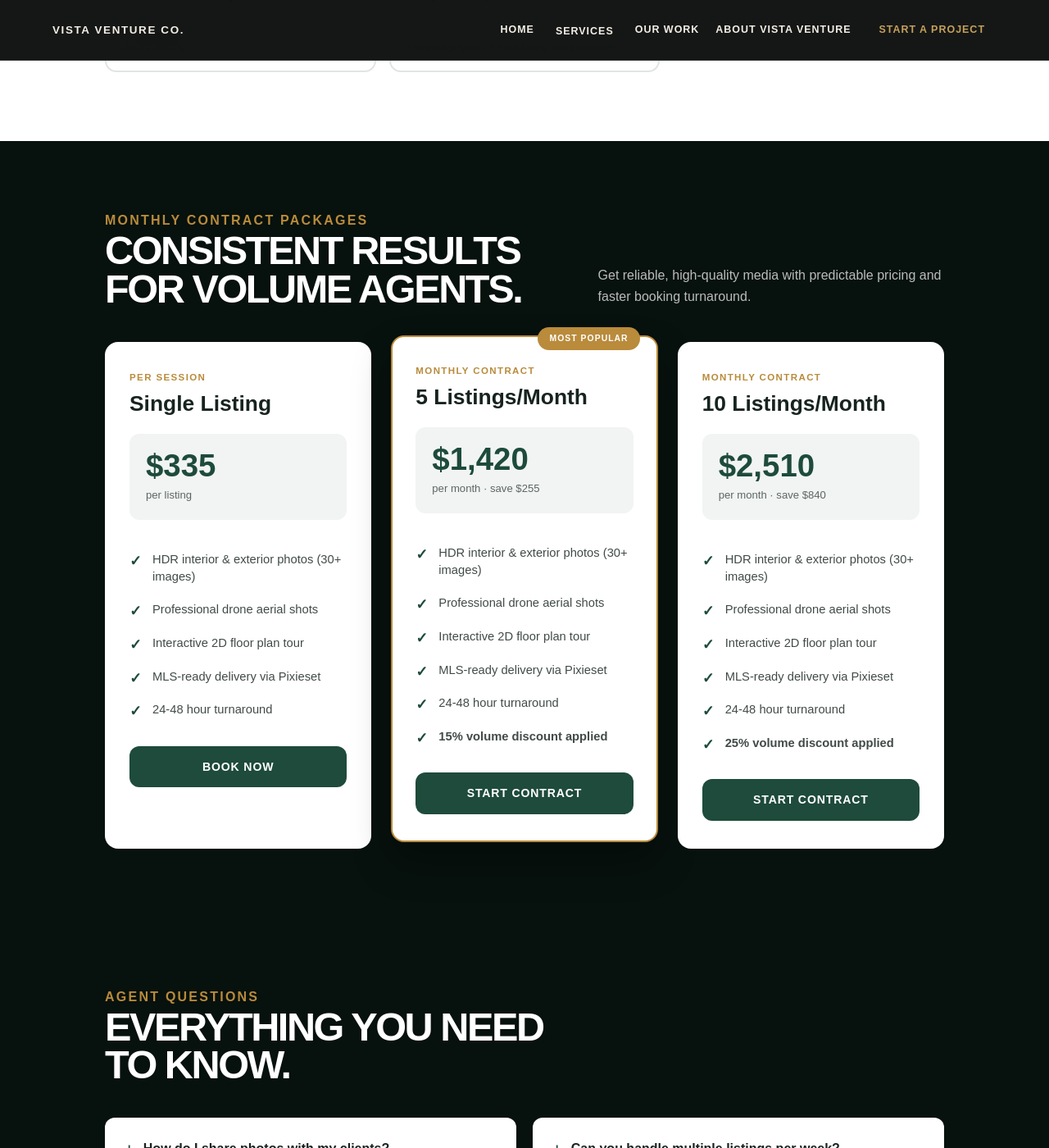
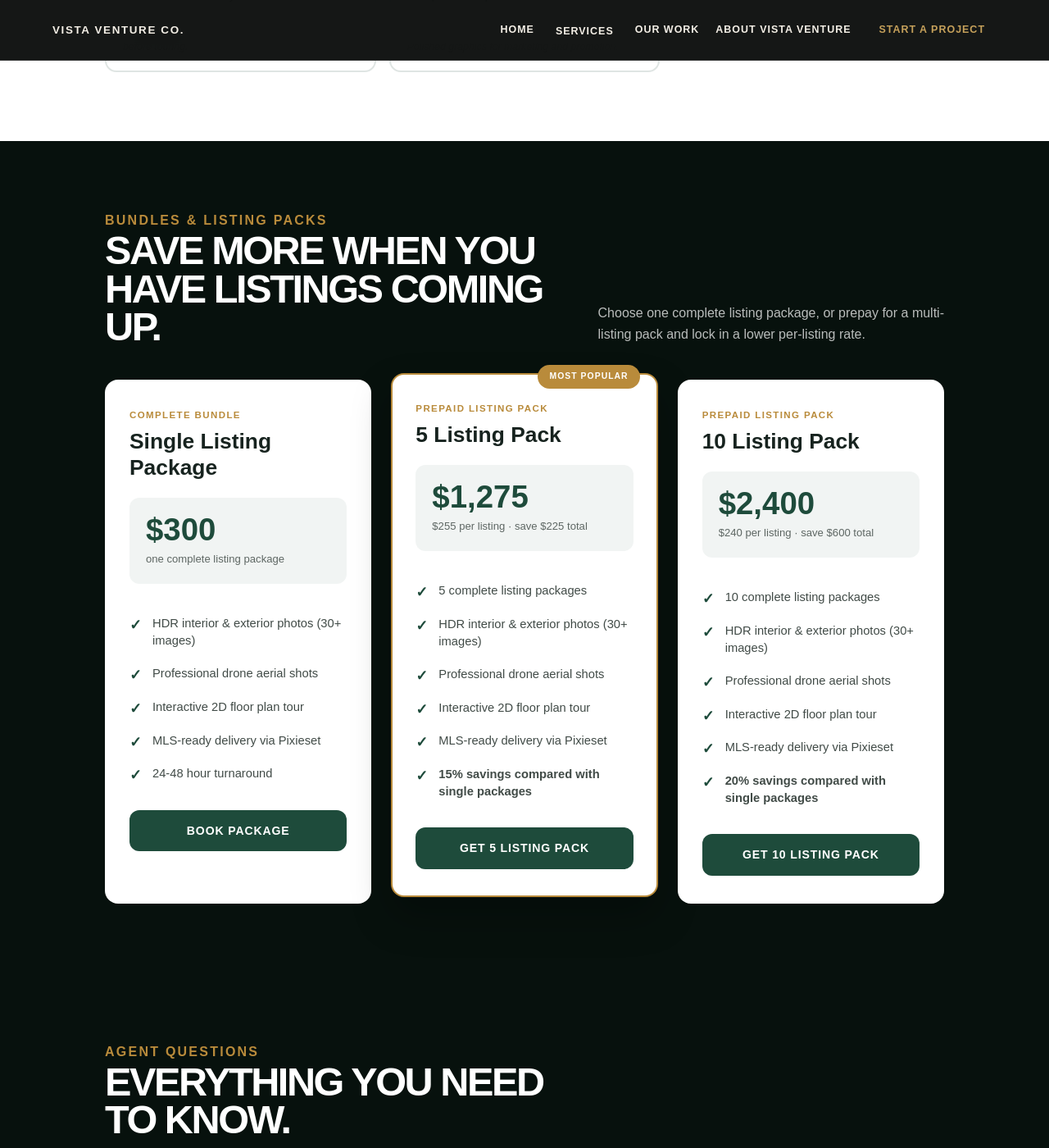
Before and after one commit to RyanGivans/VVC-2, a Jekyll site: the page built from services/real-estate/index.html, in a window 1280 px wide and 1400 px high, scrolled down 2250 px. Shown: the whole window at 82% size. Built offline with Jekyll 4.4.1, drawn with Linux system fonts in a browser that asks for light colours; some of the changed text lies outside the part shown.

Commit message:
Convert real estate package section to bundle and prepaid listing packs

```diff
--- a/services/real-estate/index.html
+++ b/services/real-estate/index.html
@@ -158,19 +158,19 @@ page_css: real-estate-bright.css
 <section class="re-section re-packages">
   <div class="container re-heading re-heading-on-dark">
     <div>
-      <p class="re-eyebrow">Monthly Contract Packages</p>
-      <h2>Consistent results for volume agents.</h2>
+      <p class="re-eyebrow">Bundles & Listing Packs</p>
+      <h2>Save more when you have listings coming up.</h2>
     </div>
-    <p>Get reliable, high-quality media with predictable pricing and faster booking turnaround.</p>
+    <p>Choose one complete listing package, or prepay for a multi-listing pack and lock in a lower per-listing rate.</p>
   </div>
 
   <div class="container re-pricing-grid">
     <article class="re-pricing-card">
-      <p class="re-label">Per Session</p>
-      <h3>Single Listing</h3>
+      <p class="re-label">Complete Bundle</p>
+      <h3>Single Listing Package</h3>
       <div class="re-price-display">
-        <strong class="re-price-amount">$335</strong>
-        <span class="re-price-note">per listing</span>
+        <strong class="re-price-amount">$300</strong>
+        <span class="re-price-note">one complete listing package</span>
       </div>
       <ul class="re-features">
         <li>HDR interior & exterior photos (30+ images)</li>
@@ -179,44 +179,44 @@ page_css: real-estate-bright.css
         <li>MLS-ready delivery via Pixieset</li>
         <li>24-48 hour turnaround</li>
       </ul>
-      <a class="re-button primary re-book-btn" href="#re-booking">Book Now</a>
+      <a class="re-button primary re-book-btn" href="#re-booking">Book Package</a>
     </article>
 
     <article class="re-pricing-card re-featured">
       <div class="re-badge">MOST POPULAR</div>
-      <p class="re-label">Monthly Contract</p>
-      <h3>5 Listings/Month</h3>
+      <p class="re-label">Prepaid Listing Pack</p>
+      <h3>5 Listing Pack</h3>
       <div class="re-price-display">
-        <strong class="re-price-amount">$1,420</strong>
-        <span class="re-price-note">per month · save $255</span>
+        <strong class="re-price-amount">$1,275</strong>
+        <span class="re-price-note">$255 per listing · save $225 total</span>
       </div>
       <ul class="re-features">
+        <li>5 complete listing packages</li>
         <li>HDR interior & exterior photos (30+ images)</li>
         <li>Professional drone aerial shots</li>
         <li>Interactive 2D floor plan tour</li>
         <li>MLS-ready delivery via Pixieset</li>
-        <li>24-48 hour turnaround</li>
-        <li><strong>15% volume discount applied</strong></li>
+        <li><strong>15% savings compared with single packages</strong></li>
       </ul>
-      <a class="re-button primary re-book-btn" href="#re-booking">Start Contract</a>
+      <a class="re-button primary re-book-btn" href="#re-booking">Get 5 Listing Pack</a>
     </article>
 
     <article class="re-pricing-card">
-      <p class="re-label">Monthly Contract</p>
-      <h3>10 Listings/Month</h3>
+      <p class="re-label">Prepaid Listing Pack</p>
+      <h3>10 Listing Pack</h3>
       <div class="re-price-display">
-        <strong class="re-price-amount">$2,510</strong>
-        <span class="re-price-note">per month · save $840</span>
+        <strong class="re-price-amount">$2,400</strong>
+        <span class="re-price-note">$240 per listing · save $600 total</span>
       </div>
       <ul class="re-features">
+        <li>10 complete listing packages</li>
         <li>HDR interior & exterior photos (30+ images)</li>
         <li>Professional drone aerial shots</li>
         <li>Interactive 2D floor plan tour</li>
         <li>MLS-ready delivery via Pixieset</li>
-        <li>24-48 hour turnaround</li>
-        <li><strong>25% volume discount applied</strong></li>
+        <li><strong>20% savings compared with single packages</strong></li>
       </ul>
-      <a class="re-button primary re-book-btn" href="#re-booking">Start Contract</a>
+      <a class="re-button primary re-book-btn" href="#re-booking">Get 10 Listing Pack</a>
     </article>
   </div>
 </section>
@@ -237,7 +237,7 @@ page_css: real-estate-bright.css
 
     <details>
       <summary>Can you handle multiple listings per week?</summary>
-      <p>Yes. Multiple listings can be scheduled in the same week, and recurring-agent packages are available for consistent volume.</p>
+      <p>Yes. Multiple listings can be scheduled in the same week, and prepaid listing packs are available when you know you have several properties coming up.</p>
     </details>
 
     <details>
@@ -257,7 +257,7 @@ page_css: real-estate-bright.css
 
     <details>
       <summary>What's included in the listing package?</summary>
-      <p>The standard $335 package includes HDR interior and exterior photos, professional drone aerial images, an interactive 2D floor plan tour, and MLS-ready delivery.</p>
+      <p>The $300 complete listing package includes HDR interior and exterior photos, professional drone aerial images, an interactive 2D floor plan tour, and MLS-ready delivery.</p>
     </details>
   </div>
 </section>
@@ -290,7 +290,7 @@ page_css: real-estate-bright.css
     <article class="re-why-card">
       <span class="re-why-number">04</span>
       <h3>Built for repeat business</h3>
-      <p>Volume-agent packages offer predictable pricing and a consistent process for recurring listings.</p>
+      <p>Listing packs offer predictable pricing and a consistent process when you have several properties coming up.</p>
     </article>
   </div>
 </section>
```
